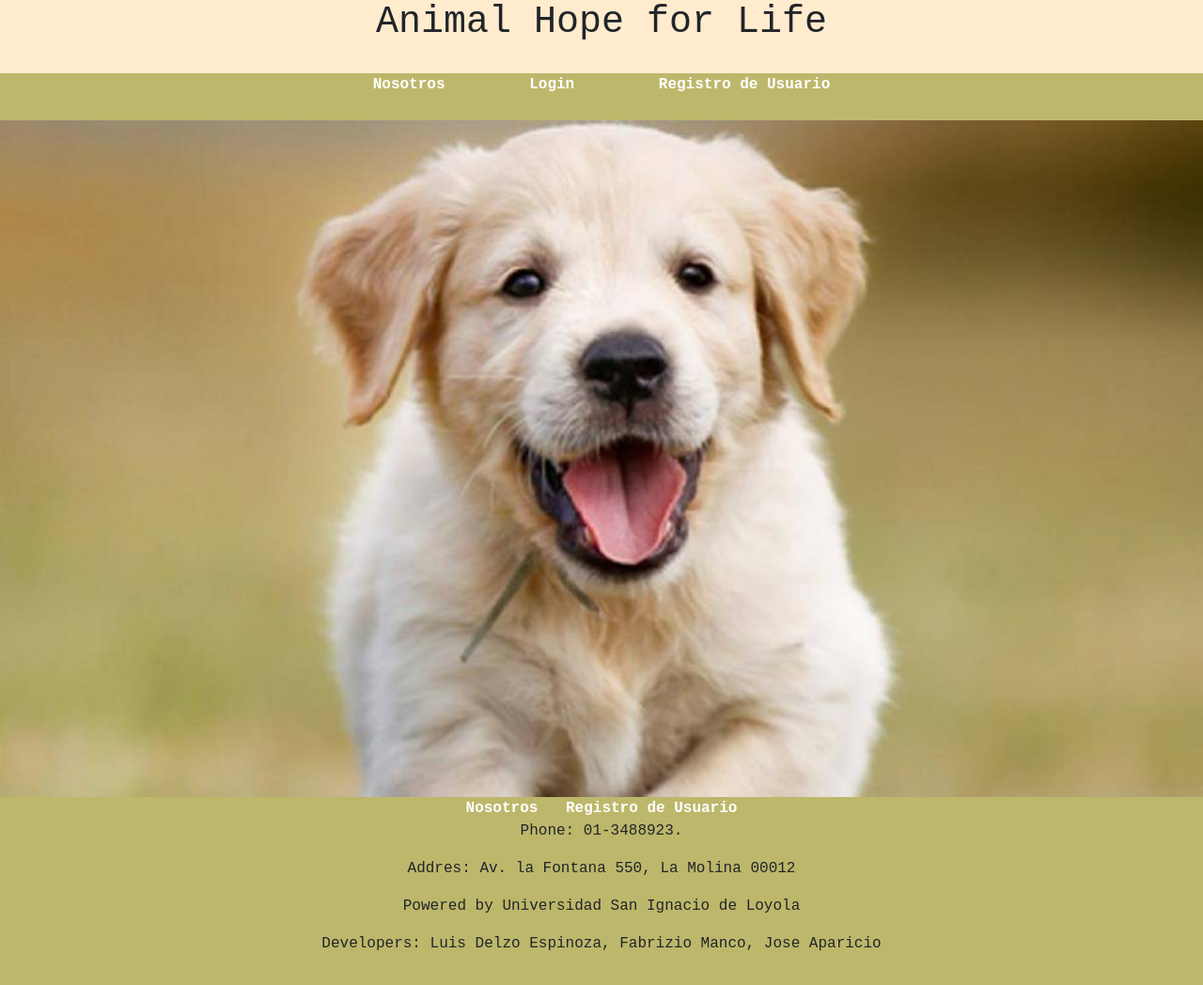
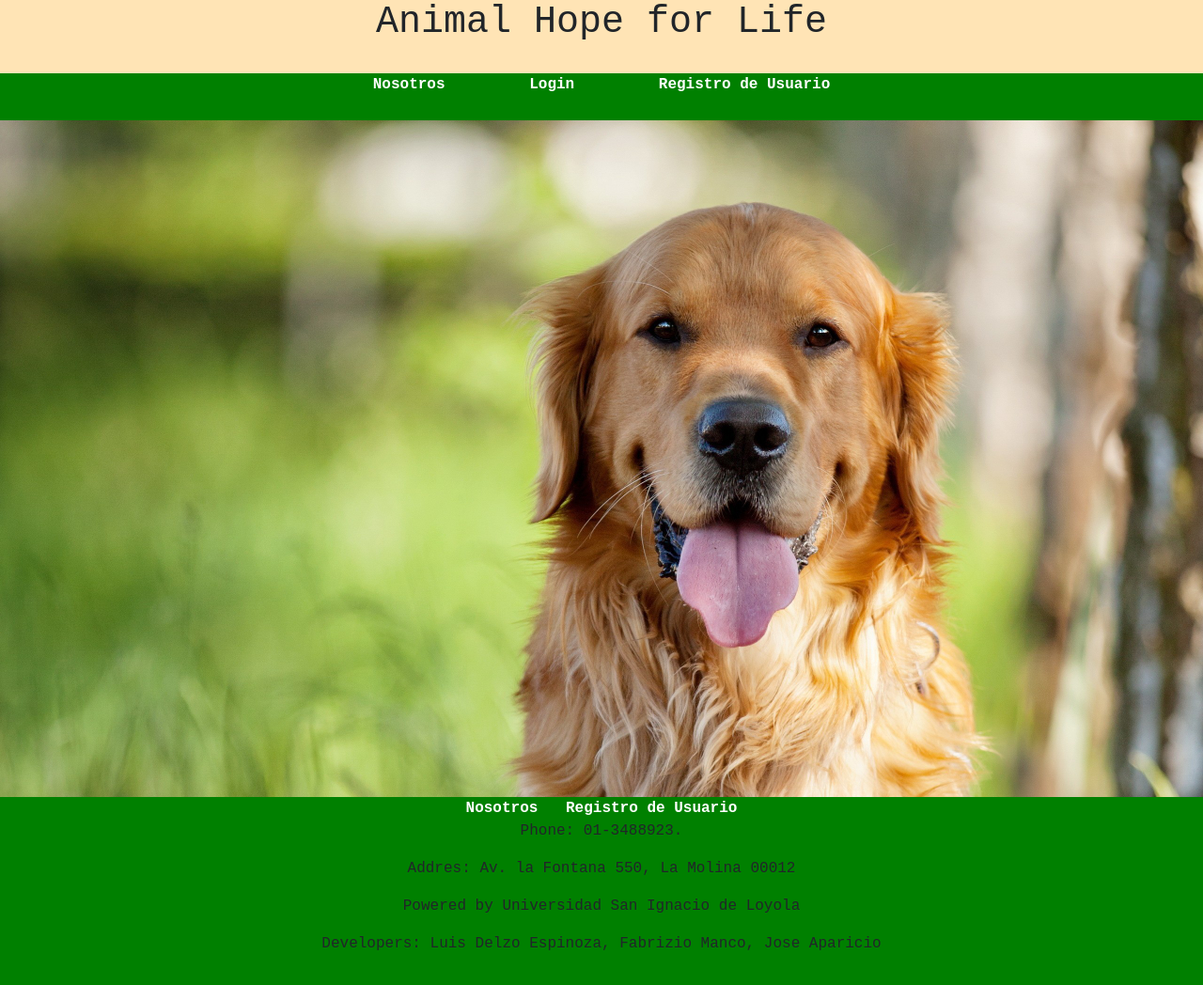
Before and after one commit to JFabrizioMc/TS-II-Final-Project, a PHP site: page / in a window 1280 px wide. Shown: the whole page at 94% size. Run offline with PHP 8.4, Linux system fonts and the light colour scheme.

Commit message:
nueva foto xd

```diff
--- a/estilos/style.css
+++ b/estilos/style.css
@@ -1,10 +1,10 @@
 body{
-    background-color: blanchedalmond;
+    background-color: moccasin;
     text-align: center;
     font-family: 'Courier New', Courier, monospace;
 }
 .opciones{
-    background-color: darkkhaki;
+    background-color: green;
     display: block;
     text-align: center;
     width: 100%;
@@ -31,7 +31,7 @@ footer nav a:link{
 }
 
 footer{
-    background-color: darkkhaki;
+    background-color: green;
     height: 200px;
     margin: 0px;
 }
--- a/index.php
+++ b/index.php
@@ -16,9 +16,8 @@
             <a href="login.php">Login</a>
             <a href="registrar_usuario.php">Registro de Usuario</a>
         </nav>
-
-    <img src="imagenes/imgPrincipal.jpg" alt="perro" class="imgPrincipal">
-
+    <script> </script>
+    <img src="imagenes/perro.jpg" alt="perro" class="imgPrincipal">
     <footer>
         <nav>
             <a href="nosotros.php">Nosotros</a>
--- a/nosotros.php
+++ b/nosotros.php
@@ -13,7 +13,7 @@
       <div class="p-3 mb-2 bg-info text-white card">
           <div class="card-body">
                 <p>Hola, somos estudiantes de USIL de la carrera Ingenieria Informatica y de Sistemas, este proyecto tiene un fin educativo ya que utilzamos todo lo que hemos aprendido
-                   en el curso agregando algunas funciones  que investigamos por nuestra cuenta</p>
+                   en el curso agregando algunas funciones  que investigamos por nuestra cuenta.</p>
 
           </div>
       </div>
```
Also changed, not shown: imagenes/golden_retriver.jpg (added), imagenes/perro.jpg (added).
